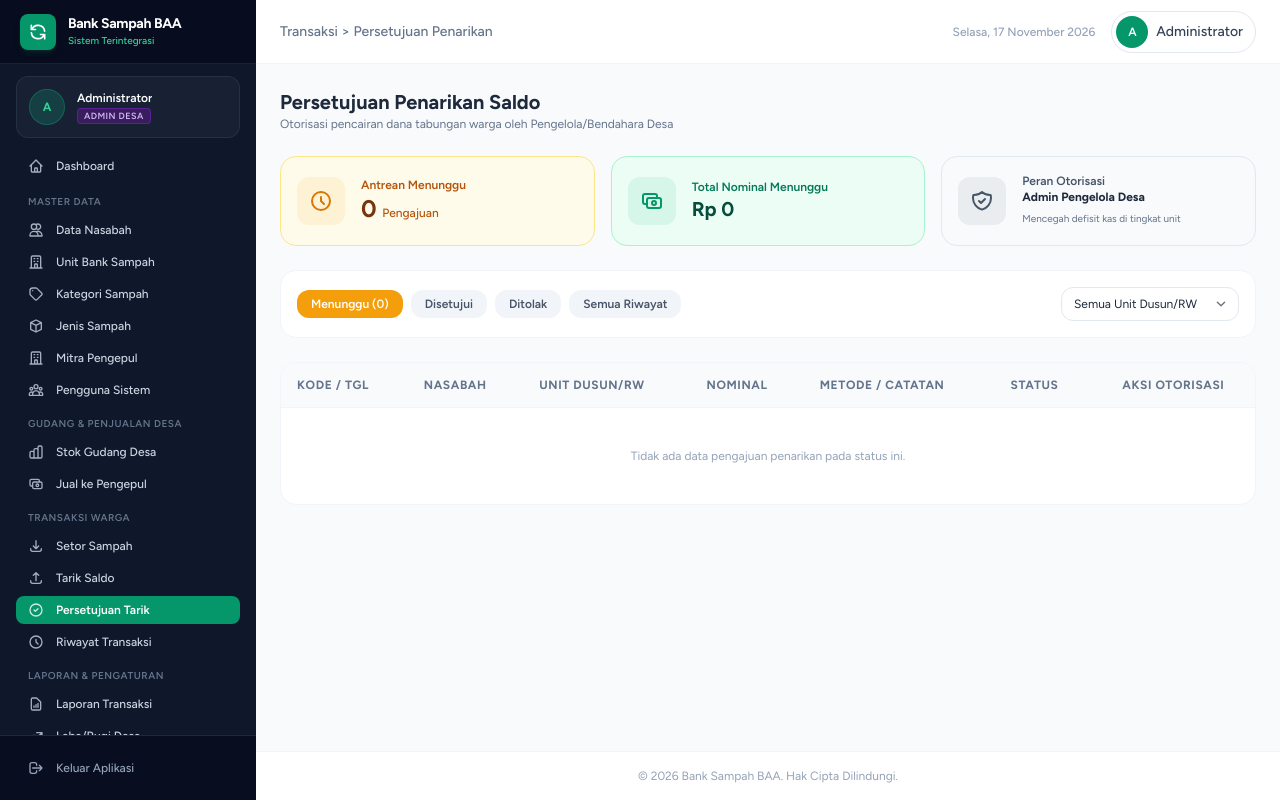
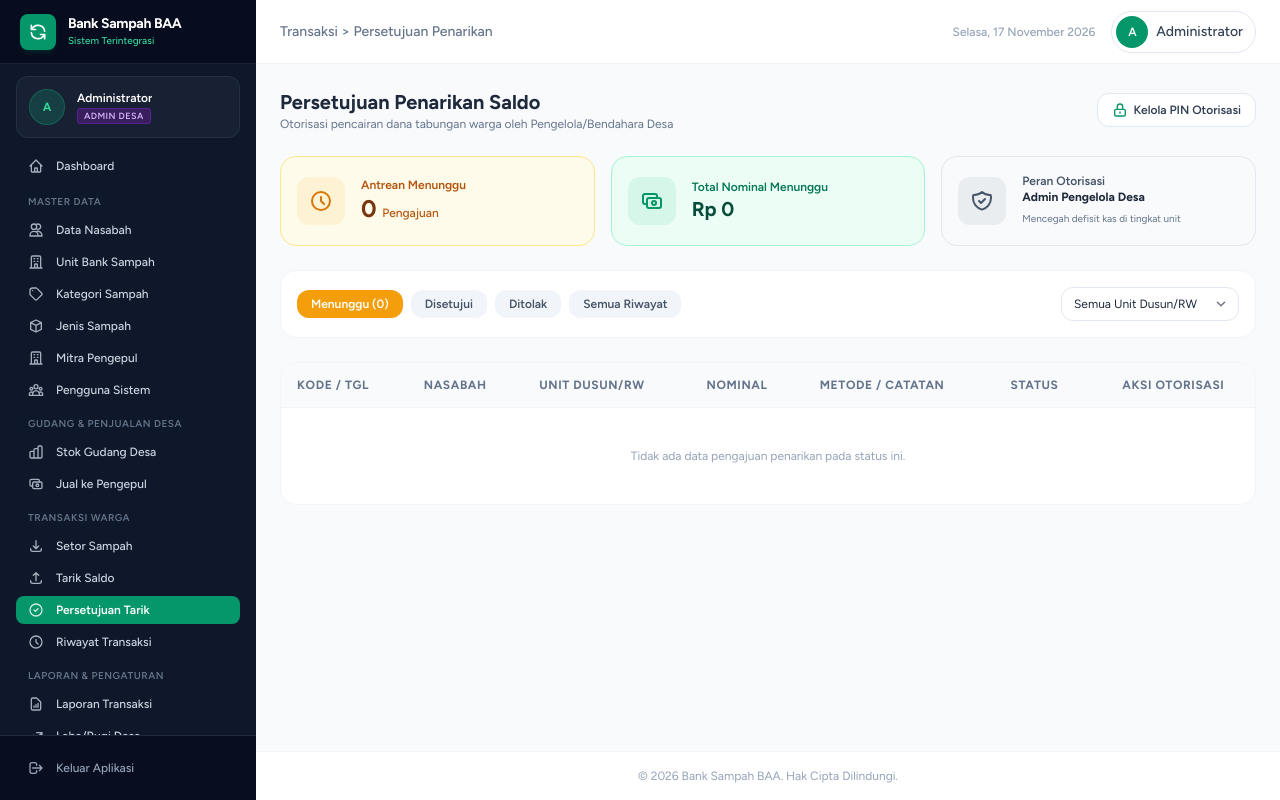
Before and after one commit to theydoet666/banksampah-laravel, a Laravel app: page /admin/persetujuan-tarik in a window 1280 px wide. Run offline with Laravel 12, Linux system fonts and the light colour scheme; a user stored in the database is signed in; data comes from the database, SQL or seed files in the repository; style sheets or scripts are compiled from the project's sources; some libraries are stand-ins or nearby versions.

Commit message:
feat: add quick link to manage authorization PIN from persetujuan penarikan page

```diff
--- a/resources/views/admin/transaksi/persetujuan/index.blade.php
+++ b/resources/views/admin/transaksi/persetujuan/index.blade.php
@@ -10,6 +10,12 @@
         <div>
             <h2 class="text-xl font-bold text-slate-800">Persetujuan Penarikan Saldo</h2>
             <p class="text-xs text-slate-500">Otorisasi pencairan dana tabungan warga oleh Pengelola/Bendahara Desa</p>
+        </div>
+        <div class="flex items-center gap-2">
+            <a href="{{ route('profile.edit') }}#pin-otorisasi" class="inline-flex items-center gap-1.5 px-3.5 py-2 text-xs font-semibold text-slate-700 bg-white border border-slate-200 rounded-xl hover:bg-slate-50 transition-colors shadow-xs">
+                <svg class="w-4 h-4 text-emerald-600" fill="none" stroke="currentColor" viewBox="0 0 24 24"><path stroke-linecap="round" stroke-linejoin="round" stroke-width="2" d="M12 15v2m-6 4h12a2 2 0 002-2v-6a2 2 0 00-2-2H6a2 2 0 00-2 2v6a2 2 0 002 2zm10-10V7a4 4 0 00-8 0v4h8z"/></svg>
+                Kelola PIN Otorisasi
+            </a>
         </div>
     </div>
 
@@ -209,7 +215,12 @@
                                                                     <svg x-show="showPin" class="w-4 h-4" fill="none" stroke="currentColor" viewBox="0 0 24 24" style="display: none;"><path stroke-linecap="round" stroke-linejoin="round" stroke-width="2" d="M13.875 18.825A10.05 10.05 0 0112 19c-4.478 0-8.268-2.943-9.543-7a9.97 9.97 0 011.563-3.029m5.858.908a3 3 0 114.243 4.243M9.878 9.878l4.242 4.242M9.88 9.88l-3.29-3.29m7.532 7.532l3.29 3.29M3 3l18 18"/></svg>
                                                                 </button>
                                                             </div>
-                                                            <p class="text-[10px] text-slate-400 mt-1">Hanya pengelola yang memiliki PIN otorisasi sah yang dapat mencairkan dana.</p>
+                                                            <div class="flex items-center justify-between text-[10px] mt-1">
+                                                                <span class="text-slate-400">PIN 6 digit otorisasi kas.</span>
+                                                                <a href="{{ route('profile.edit') }}#pin-otorisasi" target="_blank" class="text-emerald-700 hover:text-emerald-800 font-semibold underline">
+                                                                    Lupa / Ganti PIN?
+                                                                </a>
+                                                            </div>
                                                         </div>
 
                                                         <div class="flex items-center justify-end gap-2 pt-2">
--- a/resources/views/profile/partials/update-pin-form.blade.php
+++ b/resources/views/profile/partials/update-pin-form.blade.php
@@ -1,4 +1,4 @@
-<section>
+<section id="pin-otorisasi">
     <header class="flex items-start justify-between gap-4">
         <div>
             <div class="flex items-center gap-2">
```
